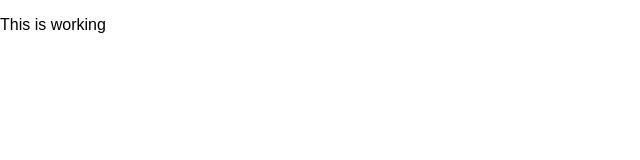
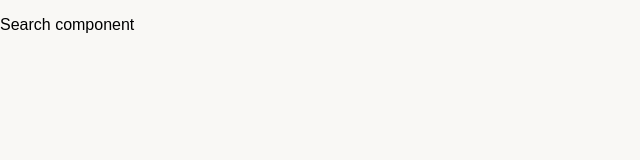
Before and after one commit to alexsanchezdev/entrenarme, a React (Create React App) app: page /search in a window 1280 px wide. Shown: the top 160 px of the page, without its empty margins (0-640 px from the left). Built offline with nearby package versions, Linux system fonts and the light colour scheme.

Commit message:
feat: routes and not found

```diff
--- a/src/App.js
+++ b/src/App.js
@@ -1,9 +1,24 @@
-import React from 'react';
+import React from 'react'
+import {Switch, Route, Redirect} from 'react-router-dom'
+import NotFound from './components/NotFound'
 
 const App = () => (
-  <div className="App">
-  <p>This is working</p>
-</div>
+  <div style={styles.container}>
+    <Switch>
+      <Route exact path='/' render={() => <Redirect to='/search'/>}/>
+      <Route path='/search' render={() => <p>Search component</p>}/>
+      <Route path='/new' render={() => <p>New component</p>}/>
+      <Route path='/question/:id' render={() => <p>Question component</p>}/>
+      <Route path='/404' component={NotFound}/>
+      <Redirect to='/404'/>
+    </Switch>
+  </div>
 )
 
-export default App;
+const styles = {
+  container: {
+    height: '100%'
+  }
+}
+
+export default App
--- /dev/null
+++ b/src/components/NotFound.js
@@ -0,0 +1,38 @@
+import React from 'react'
+import { Grid, Paper, Typography, Button} from 'material-ui'
+import { NavLink } from 'react-router-dom'
+
+const NotFound = () => (
+    <Grid container justify='center' alignItems='center' style={styles.container}>
+        <Grid item>
+            <Paper style={styles.paper}>
+                <Typography type='title'>404 Not Found</Typography>
+                <br/>
+                <Typography>La página que estás buscando no existe o está entrenando en otro lugar.</Typography>
+                <br/>
+                <NavLink to='/' style={styles.link}>
+                    <Button raised style={styles.button}>VOLVER</Button>
+                </NavLink>
+            </Paper>
+        </Grid>
+    </Grid>
+)
+
+const styles = {
+    container: {
+        height: '100%'
+    },
+    paper: {
+        padding: 40,
+        textAlign: 'center'
+    },
+    button: {
+        background: '#285364',
+        color: '#fff'
+    },
+    link: {
+        textDecoration: 'none'
+    }
+}
+
+export default NotFound
--- a/src/index.css
+++ b/src/index.css
@@ -2,4 +2,12 @@ body, html {
   margin: 0;
   padding: 0;
   font-family: sans-serif;
+  height: 100%;
+  background: #F9F8F5;
 }
+
+#root {
+  margin: 0;
+  padding: 0;
+  height: 100%;
+}
--- a/src/index.js
+++ b/src/index.js
@@ -3,6 +3,7 @@ import ReactDOM from 'react-dom';
 import './index.css';
 import App from './App';
 import registerServiceWorker from './registerServiceWorker';
+import { BrowserRouter as Router } from 'react-router-dom'
 
-ReactDOM.render(<App />, document.getElementById('root'));
+ReactDOM.render(<Router><App /></Router>, document.getElementById('root'));
 registerServiceWorker();
```
Also changed, not shown: src/components/New.js (added), src/components/Question.js (added), src/components/Search.js (added).
